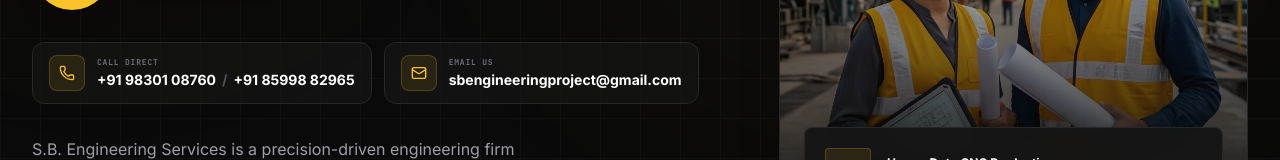
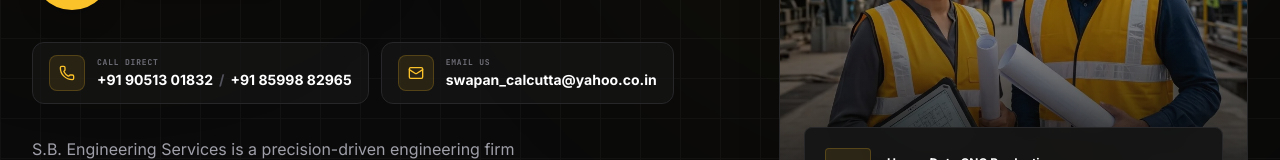
Before and after one commit to lokeshchoudhury20041992/sbengineeringservices, a React (Vite) app: page / in a window 1280 px wide. Shown: the part 602-762 px from the top of the page. Built offline with nearby package versions, Linux system fonts and the light colour scheme; a web font is replaced by a local one.

Commit message:
Update hero contact details

```diff
--- a/src/components/Hero.tsx
+++ b/src/components/Hero.tsx
@@ -90,10 +90,10 @@ export default function Hero() {
                   </span>
                   <div className="font-sans text-sm font-bold text-white mt-0.5 flex flex-wrap items-center gap-x-1.5">
                     <a
-                      href="tel:+919830108760"
+                      href="tel:+919051301832"
                       className="whitespace-nowrap hover:text-brand-yellow transition-colors duration-200"
                     >
-                      +91 98301 08760
+                      +91 90513 01832
                     </a>
                     <span className="text-zinc-600" aria-hidden="true">/</span>
                     <a
@@ -108,7 +108,7 @@ export default function Hero() {
 
               {/* Mail coordinate */}
               <a
-                href="mailto:sbengineeringproject@gmail.com"
+                href="mailto:swapan_calcutta@yahoo.co.in"
                 className="group flex items-center gap-3 w-full sm:w-auto bg-brand-dark-light/70 border border-zinc-800 hover:border-zinc-600 rounded-xl px-4 py-3 transition-colors duration-200"
               >
                 <span className="w-9 h-9 shrink-0 rounded-lg bg-brand-yellow/10 border border-brand-yellow/20 flex items-center justify-center">
@@ -119,7 +119,7 @@ export default function Hero() {
                     Email Us
                   </span>
                   <span className="font-sans text-sm font-bold text-white mt-0.5 block break-words group-hover:text-brand-yellow transition-colors duration-200">
-                    sbengineeringproject@gmail.com
+                    swapan_calcutta@yahoo.co.in
                   </span>
                 </div>
               </a>
```
